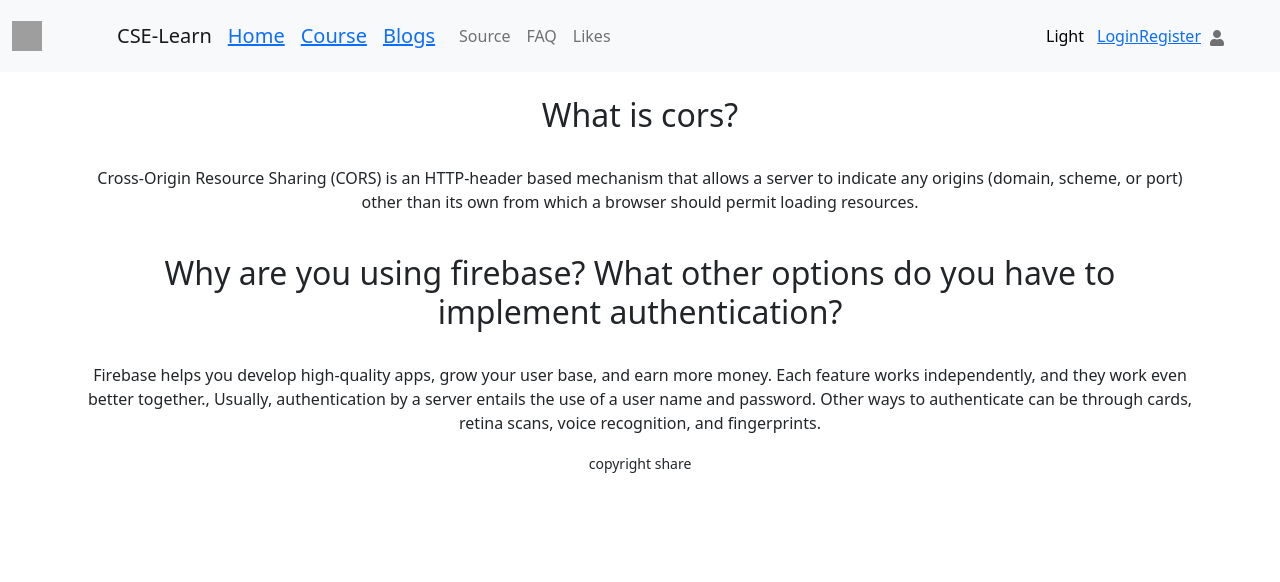
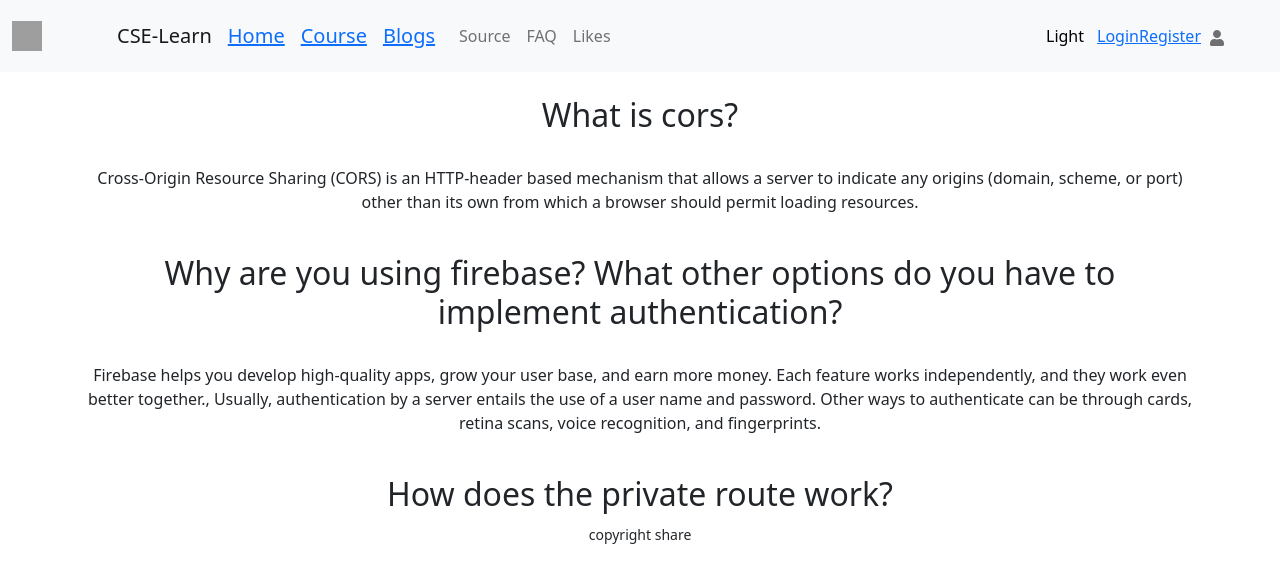
Before and after one commit to tushart681/assignment10-client-site, a React (Create React App) app: page /blogs in a window 1280 px wide. Shown: the top 582 px of the page. Built offline with nearby package versions, Linux system fonts and the light colour scheme; no server answers; grey boxes are pictures that could not be loaded.

Commit message:
9th update

```diff
--- a/src/pages/blogs/Blog.js
+++ b/src/pages/blogs/Blog.js
@@ -10,6 +10,8 @@ const Blog = () => {
             <h2>Why are you using firebase? What other options do you have to implement authentication?</h2>
             <br />
             <p>Firebase helps you develop high-quality apps, grow your user base, and earn more money. Each feature works independently, and they work even better together., Usually, authentication by a server entails the use of a user name and password. Other ways to authenticate can be through cards, retina scans, voice recognition, and fingerprints.</p>
+            <br />
+            <h2>How does the private route work?</h2>
         </div>
     );
 };
```
